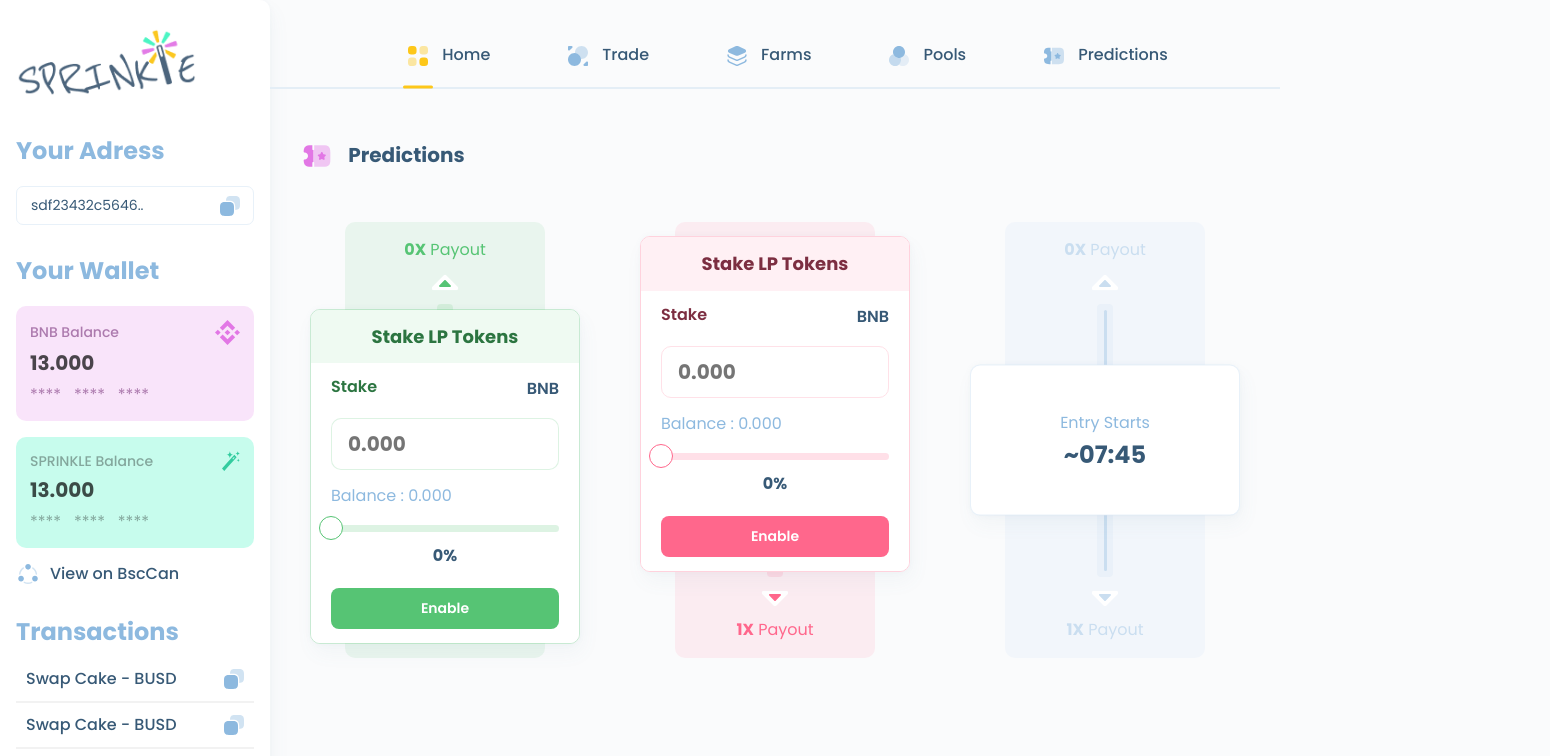
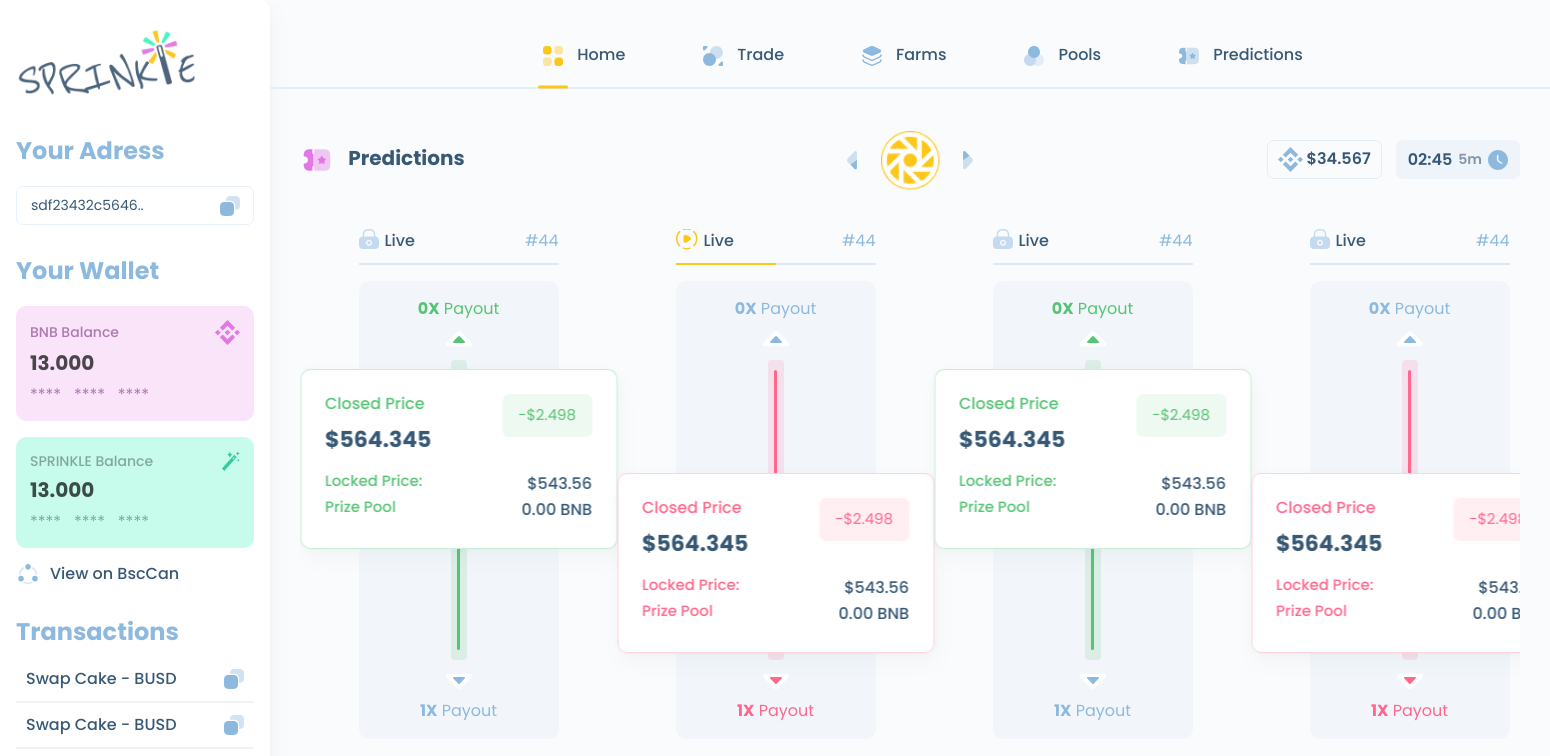
Before and after one commit to deazyyy/sprinkle, a React (Create React App) app: page /prediction in a window 1280 px wide. Shown: the top 756 px of the page, 1550 px wide, since content can reach past the window. Built offline with nearby package versions, Linux system fonts and the light colour scheme.

Commit message:
added card flip

```diff
--- a/src/App.tsx
+++ b/src/App.tsx
@@ -8,6 +8,7 @@
 import Prediction from './views/Prediction'
 import Prediction2 from './views/Prediction2'
 import Exchange from './views/Exchange'
+
 import {
   BrowserRouter as Router,
   Switch,
@@ -34,10 +35,10 @@
                   <Route path="/farm">
                     <Pool tokenMode/>
                   </Route>
+                  <Route path="/exchange">
+                    <Exchange />
+                  </Route>
                   <Route path="/prediction">
-                    <Prediction />
-                  </Route>
-                  <Route path="/prediction2">
                     <Prediction2 />
                   </Route>
                   <Route path="/exchange">
--- a/src/components/Navbar/index.tsx
+++ b/src/components/Navbar/index.tsx
@@ -49,13 +49,13 @@
                 <Nvic1/>Home
               </Link>
             </li>
-            <li className={isActive("pred") ? "nav-item active" : `nav-item`}>
+            <li className={isActive("exchange") ? "nav-item active" : `nav-item`}>
               <Link
                 exact
-                to="/prediction"
+                to="/exchange"
                 activeClassName="active"
                 className="nav-links"
-                onClick={() => onlinkclick("pred")}
+                onClick={() => onlinkclick("exchange")}
                 className="nav-links"
               >
                 <Nvic2/>Trade
@@ -86,7 +86,7 @@
             <li className="nav-item" className={isActive("pred2") ? "nav-item active" : `nav-item`}>
               <Link
                 exact
-                to="/prediction2"
+                to="/prediction"
                 activeClassName="active"
                 onClick={() => onlinkclick("pred2")}
                 className="nav-links"
--- a/src/views/Prediction/index.tsx
+++ b/src/views/Prediction/index.tsx
@@ -1,7 +1,7 @@
 import React, { useState, useRef, useEffect } from "react";
 import styled from "styled-components";
 
-import Slides from "./components/Slides";
+// import Slides from "./components/Slides";
 import Predict from "../../assets/Icons/Slug/Predict";
 
 const Prediction: React.FC = () => {
@@ -10,11 +10,11 @@
       <div className="sectionnav">
         <div className="navslug"><Predict/> Predictions</div>
       </div>
-     <div className="slidesOuter">
+     {/* <div className="slidesOuter">
      <Slides colorvalue="green"/>
       <Slides colorvalue="red"/>
       <Slides colorvalue="neutral"/>
-     </div>
+     </div> */}
 
     </Div>
   );
--- a/src/views/Prediction2/components/Flipcard.tsx
+++ b/src/views/Prediction2/components/Flipcard.tsx
@@ -12,7 +12,7 @@
   return (
     <div onMouseEnter={() => setIsFlipped(true)} onMouseLeave={() => setIsFlipped(false)}>
       <ReactCardFlip isFlipped={isFlipped} flipDirection="horizontal"  >
-            <Slides colorvalue={colorvalue} status={status} />
+            <Slides colorvalue="neutral" status={status} />
             <Slides colorvalue="neutral"/>
       </ReactCardFlip>
   </div>
--- a/src/views/Prediction/components/Slides.tsx
+++ b/src/views/Prediction2/components/PriceCard.tsx
@@ -8,44 +8,18 @@
 
 interface CardValueProps {
   colorvalue?: string,
+  setIsFlipped: (value: boolean | ((prevVar: boolean) => boolean)) => void;
 }
-const Slides: React.FC<CardValueProps> = ({colorvalue })=>  {
+const PriceCard: React.FC<CardValueProps> = ({colorvalue,setIsFlipped })=>  {
   const [value1, setValue1] = useState(0);
   return (
-    <Div className={` slidecard ${colorvalue}  wow fadeInDown`}>
-      <div className="myrange">
-          <div className="values">
-            <b>0X</b>  Payout
-          </div>
-          <div className="middle">
-            <div className="tparrow">
-              <svg width="12" height="7" viewBox="0 0 12 7" fill="none" xmlns="http://www.w3.org/2000/svg" className="whitearrow">
-                <path d="M5.33314 0.278508C5.70005 -0.0928341 6.29897 -0.092835 6.66588 0.278507L11.7264 5.40018C12.3124 5.9932 11.893 7 11.0601 7L0.938958 7C0.105999 7 -0.313359 5.9932 0.272589 5.40018L5.33314 0.278508Z" fill="#fff"/>
-              </svg>
-              <svg width="12" height="7" viewBox="0 0 12 7" fill="none" xmlns="http://www.w3.org/2000/svg"  className="coloredarrow">
-                <path d="M5.33314 0.278508C5.70005 -0.0928341 6.29897 -0.092835 6.66588 0.278507L11.7264 5.40018C12.3124 5.9932 11.893 7 11.0601 7L0.938958 7C0.105999 7 -0.313359 5.9932 0.272589 5.40018L5.33314 0.278508Z" fill="#56C474"/>
-              </svg>
-
-            </div>
-            <div className="middleouter"><div className="middleinner"></div></div>
-            <div className="btmarrow">
-              <svg width="12" height="7" viewBox="0 0 12 7" fill="none" xmlns="http://www.w3.org/2000/svg" className="whitearrow">
-                <path d="M5.33314 0.278508C5.70005 -0.0928341 6.29897 -0.092835 6.66588 0.278507L11.7264 5.40018C12.3124 5.9932 11.893 7 11.0601 7L0.938958 7C0.105999 7 -0.313359 5.9932 0.272589 5.40018L5.33314 0.278508Z" fill="#fff"/>
-              </svg>
-              <svg width="12" height="7" viewBox="0 0 12 7" fill="none" xmlns="http://www.w3.org/2000/svg"  className="coloredarrow">
-                <path d="M5.33314 0.278508C5.70005 -0.0928341 6.29897 -0.092835 6.66588 0.278507L11.7264 5.40018C12.3124 5.9932 11.893 7 11.0601 7L0.938958 7C0.105999 7 -0.313359 5.9932 0.272589 5.40018L5.33314 0.278508Z" fill="#56C474"/>
-              </svg>
-            </div>
-          </div>
-          <div className="values">
-            <b>1X</b>  Payout
-          </div>
-      </div>
+    <Div className={` slidepricecard ${colorvalue}`}>
       {
         colorvalue!="neutral"?
           <div className="slider">
             <div className="header">
-              <h3>Stake LP Tokens</h3>
+              <h3>Stake LP Tokens <i  onClick={()=>setIsFlipped(false)} className="fas fa-close"></i></h3>
+
             </div>
             <div className="body">
               <div className="mrow">
@@ -87,85 +61,19 @@
 
 
 
-&.slidecard{
+&.slidepricecard{
   position:relative;
   max-width:650px;
   min-width:300px;
   margin:0 10px;
-  .myrange{
-    background: rgba(86, 196, 116, 0.1);
-    border-radius: 10px;
-    text-align:center;
-    display:flex;
-    flex-direction:column;
-    justify-content:space-between;
-    align-items:center;
-    padding:16px;
-    height: 436px;
-    max-width:200px;
-    width:90%;
-    margin:auto;
-    .values{
-      color: #56C474;
-    }
-    .middle{
-      .tparrow{
-        position:relative;
-        .whitearrow{
-          transform:scale(2.2);
-        }
-        .coloredarrow{
-          position:absolute;
-          left: 50%;
-          top: 10px;
-          transform: translateX(-50%);
-        }
-      }
-      .btmarrow{
-        position:relative;
-        transform:rotate(180deg);
-        .whitearrow{
-          transform:scale(2.2);
-        }
-        .coloredarrow{
-          position:absolute;
-          left: 50%;
-          top: 10px;
-          transform: translateX(-50%);
-        }
-      }
-      .middleouter{
-        margin:10px 0;
-        height:273px;
-        background:rgba(86, 196, 116, 0.15);
-        width:16px;
-        display:flex;
-        justify-content:center;
-        align-items:center;
-        padding:6px 0;
-        border-radius:4px;
-        .middleinner{
-          background:rgba(86, 196, 116, 1);
-          width:3px;
-          height:100%;
-          border-radius:100px;
-          overflow:hidden;
-        }
-      }
-    }
-  }
   .slider{
     border: 1px solid rgba(86, 196, 116, 0.3);
     box-sizing: border-box;
     box-shadow: 0px 0px 6px rgba(93, 130, 163, 0.05), 3px 10px 19px rgba(93, 130, 163, 0.05);
     border-radius: 10px;
     overflow:hidden;
-    position:absolute;
-    bottom:14px;
-    // display:none;
-    left:50%;
-    transform:translateX(-50%);
     width: 100%;
+    padding:0 !important;
     .rc-slider-handle{
       border: 1px solid #56C474;
       width: 24px;
@@ -181,13 +89,23 @@
       height: 7px;
     }
     .header{
+      position:relative;
+      .fa-close{
+        color: #2C7541;
+        cursor:pointer;
+        position:absolute;
+        top:18px;
+        right:20px;
+      }
       h3{
         color: #2C7541;
-        font-size:18px;
+        font-size:17px;
         background:#EFFAF2;
         padding:16px 14px;
         text-align:center;
-        margin:0
+        margin:0;
+        width:100%;
+        font-weight:600;
       }
     }
 
@@ -280,6 +198,9 @@
         background:rgba(255, 103, 140, 0.2);
       }
       .header{
+        .fa-close{
+          color: #7C2E41;
+        }
         h3{
           color: #7C2E41;
           background:#FFF0F4;
@@ -357,4 +278,4 @@
 `;
 
 
-export default Slides;
+export default PriceCard;
--- a/src/views/Prediction2/components/Slides.tsx
+++ b/src/views/Prediction2/components/Slides.tsx
@@ -3,19 +3,39 @@
 import axios from "axios";
 import Locked from "../../../assets/Icons/Locked";
 import LiveIcon from "../../../assets/Icons/LiveIcon";
-
+import ReactCardFlip from "react-card-flip";
+import PriceCard from "./PriceCard";
 
 interface CardValueProps {
   colorvalue?: string,
   status?: string,
 }
 const Slides: React.FC<CardValueProps> = ({colorvalue ,status})=>  {
-  const [value1, setValue1] = useState(0);
-  function onSliderChange(value:Number) {
-    console.log(value);
-  };
+  const [sliderpos, setSliderpos] = useState(colorvalue);
+  const [slidercolortype, setSlidercolortype] = useState(sliderpos);
+  const [isFlipped, setIsFlipped] = useState(false);
+  const [isFlippedpricecard, setIsFlippedpricecard] = useState(false);
+
+  function movesliderUp(){
+    setSliderpos("green")
+    setSlidercolortype("green")
+  }
+  function movesliderDown(){
+    setSliderpos("red")
+    setSlidercolortype("red")
+  }
+  function UpButton(){
+    movesliderUp()
+    setIsFlippedpricecard(true)
+  }
+  function DownButton(){
+    movesliderDown()
+    setIsFlippedpricecard(true)
+  }
+
+
   return (
-    <Div className={`${colorvalue}  wow fadeInDown`}>
+    <Div className={`${sliderpos} `}>
       <div className={`rangeheader ${status}`}>
         <div>
           {status=="active"?<LiveIcon/>:<Locked/>} Live
@@ -23,36 +43,37 @@
         #44
       </div>
       <div className="slidecard">
-        <div className="myrange">
-            <div className="values"  style={colorvalue == "green" ? {color:"#56C474"} : {color:"#8DB9DF"}}>
+        <div className="myrange" style={isFlippedpricecard? slidercolortype == "green" ?{background:"rgba(86, 196, 116, 0.1)"} : {background:"rgb(251, 236, 241)"}:{background:"#F2F6FA"}}>
+            <div className="values"  style={slidercolortype == "green" ? {color:"#56C474"} : {color:"#8DB9DF"}}>
               <b>0X</b>  Payout
             </div>
             <div className="middle">
-              <div className="tparrow">
+              <div className="tparrow" onClick={() => movesliderUp()}>
                 <svg width="12" height="7" viewBox="0 0 12 7" fill="none" xmlns="http://www.w3.org/2000/svg" className="whitearrow">
                   <path d="M5.33314 0.278508C5.70005 -0.0928341 6.29897 -0.092835 6.66588 0.278507L11.7264 5.40018C12.3124 5.9932 11.893 7 11.0601 7L0.938958 7C0.105999 7 -0.313359 5.9932 0.272589 5.40018L5.33314 0.278508Z" fill="#fff"/>
                 </svg>
                 <svg width="12" height="7" viewBox="0 0 12 7" fill="none" xmlns="http://www.w3.org/2000/svg"  className="coloredarrow">
-                  <path d="M5.33314 0.278508C5.70005 -0.0928341 6.29897 -0.092835 6.66588 0.278507L11.7264 5.40018C12.3124 5.9932 11.893 7 11.0601 7L0.938958 7C0.105999 7 -0.313359 5.9932 0.272589 5.40018L5.33314 0.278508Z" fill={colorvalue == "green" ? "#56C474" : "#8DB9DF"}/>
+                  <path d="M5.33314 0.278508C5.70005 -0.0928341 6.29897 -0.092835 6.66588 0.278507L11.7264 5.40018C12.3124 5.9932 11.893 7 11.0601 7L0.938958 7C0.105999 7 -0.313359 5.9932 0.272589 5.40018L5.33314 0.278508Z" fill={slidercolortype == "green" ? "#56C474" : "#8DB9DF"}/>
                 </svg>
 
               </div>
               <div className="middleouter"><div className="middleinner"></div></div>
-              <div className="btmarrow">
+              <div className="btmarrow" onClick={() => movesliderDown()}>
                 <svg width="12" height="7" viewBox="0 0 12 7" fill="none" xmlns="http://www.w3.org/2000/svg" className="whitearrow">
                   <path d="M5.33314 0.278508C5.70005 -0.0928341 6.29897 -0.092835 6.66588 0.278507L11.7264 5.40018C12.3124 5.9932 11.893 7 11.0601 7L0.938958 7C0.105999 7 -0.313359 5.9932 0.272589 5.40018L5.33314 0.278508Z" fill="#fff"/>
                 </svg>
                 <svg width="12" height="7" viewBox="0 0 12 7" fill="none" xmlns="http://www.w3.org/2000/svg"  className="coloredarrow">
-                  <path d="M5.33314 0.278508C5.70005 -0.0928341 6.29897 -0.092835 6.66588 0.278507L11.7264 5.40018C12.3124 5.9932 11.893 7 11.0601 7L0.938958 7C0.105999 7 -0.313359 5.9932 0.272589 5.40018L5.33314 0.278508Z" fill={colorvalue == "red" ? "#FF678C" : "#8DB9DF"}/>
+                  <path d="M5.33314 0.278508C5.70005 -0.0928341 6.29897 -0.092835 6.66588 0.278507L11.7264 5.40018C12.3124 5.9932 11.893 7 11.0601 7L0.938958 7C0.105999 7 -0.313359 5.9932 0.272589 5.40018L5.33314 0.278508Z" fill={slidercolortype == "red" ? "#FF678C" : "#8DB9DF"}/>
                 </svg>
               </div>
             </div>
-            <div className="values"  style={colorvalue == "red" ? {color:"#FF678C"} : {color:"#8DB9DF"}}>
+            <div className="values"  style={slidercolortype == "red" ? {color:"#FF678C"} : {color:"#8DB9DF"}}>
               <b>1X</b>  Payout
             </div>
         </div>
-        {
-          colorvalue!="neutral"?
+        {/* onMouseLeave={() => {setIsFlipped(false);setIsFlippedpricecard(false)}} */}
+        <div  className="sliderOuter" style={sliderpos == "green" ? {transform:"translate(-50%,0)"} : isFlippedpricecard == true ?{transform:"translate(-50%,-73px)"}:{transform:"translate(-50%,104px)"}} onMouseEnter={() => setIsFlipped(true)}  onMouseLeave={() => {setIsFlipped(false);setIsFlippedpricecard(false)}}>
+        <ReactCardFlip isFlipped={isFlipped} flipDirection="vertical"  >
           <div className="slider">
             <div className="header">
               <div>
@@ -72,18 +93,26 @@
               </div>
             </div>
           </div>
-            :
-            <div className="slider">
+          <div>
+          <ReactCardFlip isFlipped={isFlippedpricecard} flipDirection="horizontal"  >
+
+            <div className="slider neutral">
               <div className="mrow">
                 <b>Prize Pool:</b>
                 <div>0 BNB</div>
               </div>
               <div className="btnouter">
-              <button>Enter Up</button>
-              <button>Enter Down</button>
+                <button onClick={() => UpButton()}>Enter Up</button>
+                <button onClick={() => DownButton()}>Enter Down</button>
               </div>
             </div>
-        }
+            <PriceCard setIsFlipped={setIsFlippedpricecard} colorvalue={slidercolortype}/>
+
+          </ReactCardFlip>
+          </div>
+        </ReactCardFlip>
+        </div>
+
       </div>
 
     </Div>
@@ -137,8 +166,6 @@
 
 .slidecard{
   position:relative;
-
-
   .myrange{
     background: #F2F6FA;
     border-radius: 10px;
@@ -148,7 +175,7 @@
     justify-content:space-between;
     align-items:center;
     padding:16px;
-    height: 436px;
+    height: 458px;
     max-width:200px;
     width:90%;
     margin:auto;
@@ -160,12 +187,14 @@
         position:relative;
         .whitearrow{
           transform:scale(2.2);
+          cursor:pointer;
         }
         .coloredarrow{
           position:absolute;
           left: 50%;
           top: 10px;
           transform: translateX(-50%);
+          cursor:pointer;
         }
       }
       .btmarrow{
@@ -173,17 +202,19 @@
         transform:rotate(180deg);
         .whitearrow{
           transform:scale(2.2);
+          cursor:pointer;
         }
         .coloredarrow{
           position:absolute;
           left: 50%;
           top: 10px;
           transform: translateX(-50%);
+          cursor:pointer;
         }
       }
       .middleouter{
         margin:10px 0;
-        height:273px;
+        height:300px;
         background:rgba(86, 196, 116, 0.15);
         width:16px;
         display:flex;
@@ -201,22 +232,25 @@
       }
     }
   }
+  .sliderOuter{
+    position:absolute;
+    top:88px;
+    // display:none;
+    left:50%;
+    transform:translate(-50%,0);
+    width: 100%;
+    max-width:340px;
+    transition: all 0.6s ease;
+  }
   .slider{
     border: 1px solid rgba(86, 196, 116, 0.3);
     box-sizing: border-box;
     box-shadow: 0px 0px 6px rgba(93, 130, 163, 0.05), 3px 10px 19px rgba(93, 130, 163, 0.05);
     background:#fff;
     border-radius: 10px;
-    overflow:hidden;
-    position:absolute;
-    top:90px;
-    // display:none;
-    left:50%;
-    transform:translateX(-50%);
     width: 100%;
     padding:24px;
-    max-width:340px;
-
+    min-height:170px;
     .header{
       display:flex;
       justify-content:space-between;
@@ -262,7 +296,7 @@
 }
 &.red{
   .myrange{
-    background: #FBECF1;
+    // background: #FBECF1;
     .middle{
       .middleouter{
         background:rgba(255, 103, 140, 0.15);
@@ -275,54 +309,53 @@
   .slider{
     border: 1px solid #FFD2DD;
     top:unset;
-    bottom:90px;
+
     .header{
       h3{
         color: #FF678C;
       }
     }
-
     .body{
       .mrow{
         h4{
           color: #FF678C;
         }
       }
-
       .val{
         color: #375976;
       }
-
-
     }
     .pricelive{
-      background:rgba(255, 103, 140, 0.1);
-      color: #FF678C;
+      background:rgba(255, 103, 140, 0.1) !important;
+      color: #FF678C !important;
     }
   }
 }
 
-&.neutral{
-  .myrange{
-    background: #F2F6FB;
-    .values{
-      color: #CADEF0;
-    }
-    .middle{
-      .middleouter{
-        background:#EAF1F9;
-        .middleinner{
-          background:#CADEF0;
-        }
-      }
-    }
-  }
-  .slider{
+.neutral{
+  // .myrange{
+  //   background: #F2F6FB;
+  //   .values{
+  //     color: #CADEF0;
+  //   }
+  //   .middle{
+  //     .middleouter{
+  //       background:#EAF1F9;
+  //       .middleinner{
+  //         background:#CADEF0;
+  //       }
+  //     }
+  //   }
+  // }
+
+
+
+  &.slider{
     border: 1px solid rgba(141, 185, 223, 0.2);
     background:#fff;
     bottom:unset;
-    top:50%;
-    transform:translate(-50%,-50%);
+    // top:50%;
+    // transform:translate(-50%,-50%);
 
     .mrow{
       display:flex;
--- a/src/views/Prediction2/index.tsx
+++ b/src/views/Prediction2/index.tsx
@@ -2,6 +2,8 @@
 import styled from "styled-components";
 
 import FlipCard from "./components/Flipcard";
+
+import Slides from "./components/Slides";
 import Predict from "../../assets/Icons/Slug/Predict";
 import Slider from "react-slick";
 import Timer from "../../assets/Icons/Timer";
@@ -84,8 +86,28 @@
           </div>
         </div>
       </div>
+{/*
+      <Slides colorvalue="red"/> */}
       <Slider ref={slider}  {...settings} className="wow fadeInDown" data-wow-duration="0.9s" data-wow-delay="1s">
-          <div>
+        <div>
+          <Slides colorvalue="green"/>
+        </div>
+        <div>
+          <Slides colorvalue="red" status="active"/>
+        </div>
+        <div>
+          <Slides colorvalue="green"/>
+        </div>
+        <div>
+          <Slides colorvalue="red"/>
+        </div>
+        <div>
+          <Slides colorvalue="green" status="active"/>
+        </div>
+        <div>
+          <Slides colorvalue="red"/>
+        </div>
+          {/* <div>
             <FlipCard colorvalue="green" />
           </div>
           <div>
@@ -105,7 +127,7 @@
           </div>
           <div>
             <FlipCard colorvalue="green" status="active"/>
-          </div>
+          </div> */}
       </Slider>
 
 
@@ -115,7 +137,11 @@
 
 const Div = styled.section`
 .slick-list{
-  overflow:hidden;
+  overflow-x:hidden;
+  height: 520px;
+}
+.slick-track{
+  overflow-y:hidden;
 }
 .sectionnav{
   margin-bottom:50px;
```
Lines whose indentation alone changed are shown as unchanged.
